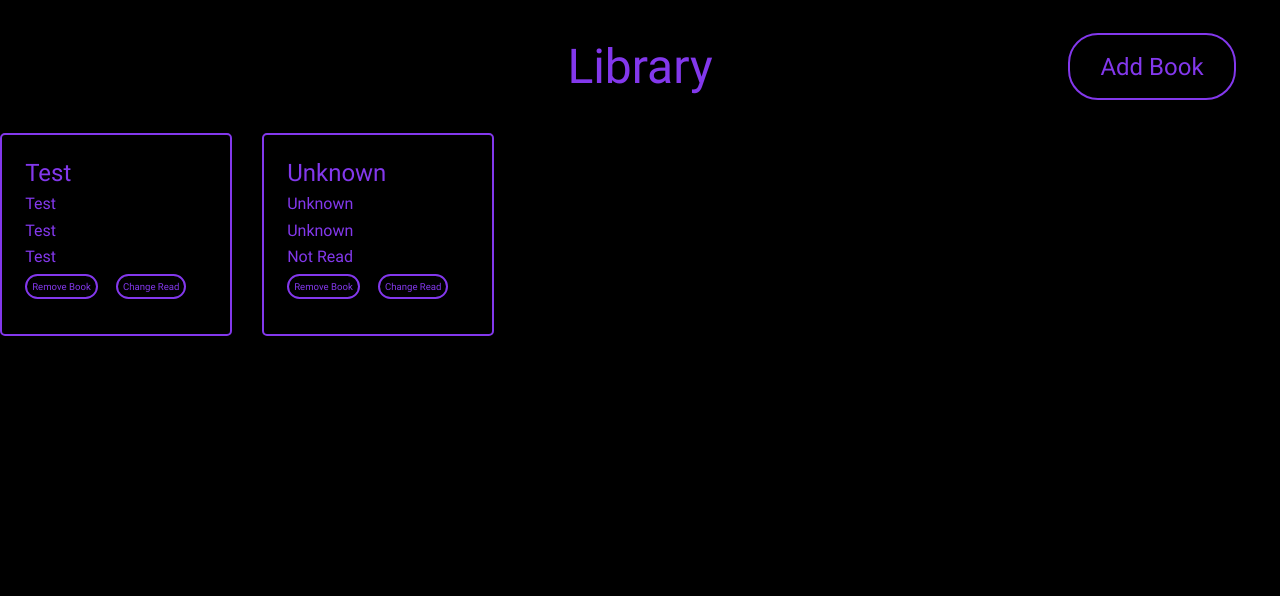
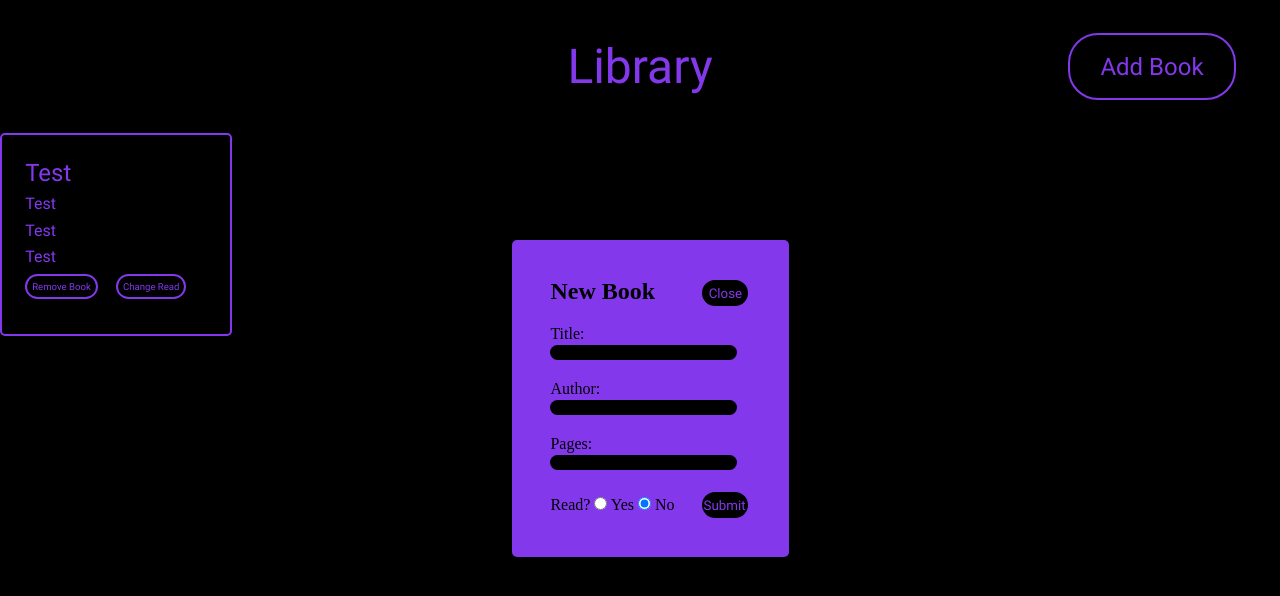
Before and after one commit to sigmu92/library, a plain HTML site: page index.html in a window 1280 px wide. Drawn offline with Linux system fonts and the light colour scheme.

Commit message:
Add HTML for entering a new book info

```diff
--- a/index.html
+++ b/index.html
@@ -22,8 +22,28 @@
                 <button class="card-button" id="remove">Remove Book</button>
                 <button class="card-button" id="change">Change Read</button>
             </div>
+        </div>
+    </div>
+    <div class="popup">
+        <div class="pop-header">
+            <h2>New Book</h2>
+            <button id = "close">Close</button>
+        </div>
 
-        </div>
+        <form action="#">
+            <label for="title">Title:</label>
+            <input type="text" name="title" id="title">
+            <label for="author">Author:</label>
+            <input type="text" name="author" id="author">
+            <label for="pages">Pages:</label>
+            <input type="text" name="pages" id="pages">
+            <label for="read">Read?</label>
+            <input type="radio" name="read" id="yes" value="yes">
+            <label for="yes">Yes</label>
+            <input type="radio" name="read" id="no" value ='no' checked='true'>
+            <label for="no">No</label>
+            <button type="submit" id="submit">Submit</button>
+        </form>
     </div>
 </body>
 <script src="javascript.js"></script>
--- a/javascript.js
+++ b/javascript.js
@@ -5,11 +5,11 @@ let myLibrary = [];
  * @constructor
  * @param {string} title - title of the book
  * @param {string} author - author of the book
- * @param {BigInteger} pages - number of pages
+ * @param {string} pages - number of pages
  * @param {boolean} read - read or not
  * @param {BigInteger} id - id of the book
  */
-function Book(title = 'Unknown', author = 'Unknown', pages = 0, read = false, id = myLibrary.length) {
+function Book(title = 'Unknown', author = 'Unknown', pages = '0', read = false, id = myLibrary.length) {
   this.title = title;
   this.author = author;
   this.pages = pages;
@@ -39,25 +39,30 @@ function addBookToLibrary() {
   console.log('hi')
 }
 
+
 const addBook = document.getElementById('add');
 addBook.addEventListener("click", addBookToLibrary)
 
-
+function createCard(book) {
   const newCard = document.createElement("div");
   newCard.classList.add('book-card')
-newCard.id = '1';
+  newCard.id = book.id;
   const newTitle = document.createElement('div');
   newTitle.classList.add('title')
-newTitle.textContent = "Unknown"
+  newTitle.textContent = book.title;
   const newAuthor = document.createElement('div');
   newAuthor.classList.add('author')
-newAuthor.textContent = "Unknown"
+  newAuthor.textContent = book.author
   const newPages = document.createElement('div');
   newPages.classList.add('pages')
-newPages.textContent = "Unknown"
+  newPages.textContent = book.pages
   const newRead = document.createElement('div');
   newRead.classList.add('read')
+  if (book.read) {
+    newRead.textContent = "Read"
+  } else {
     newRead.textContent = "Not Read"
+  }
   const newButtons = document.createElement('div')
   newButtons.classList.add('buttons')
   const remove = document.createElement('button');
@@ -81,3 +86,5 @@ newCard.appendChild(newButtons)
 
   const mainPage = document.getElementsByClassName("main")[0]
   mainPage.appendChild(newCard)
+
+}
--- a/style.css
+++ b/style.css
@@ -107,3 +107,65 @@ button:active {
   font-size: .6rem;
   padding: 5px 5px;
 }
+
+
+.popup {
+  display: block;
+  position: absolute;
+  top: 30%;
+  left:40%;
+  height: 240px;
+  width: 200px;
+  border: 2px solid var(--font-color);
+  background-color: var(--font-color);
+  color: var(--background-color);
+  padding: 3%;
+  border-style: none;
+  border-radius: 5px;
+}
+
+h2 {
+  margin-bottom: 20px;
+}
+
+input{
+  margin-bottom: 20px;
+  border-style: none;
+  border-radius: 20px;
+  background-color: var(--background-color);
+  color: var(--font-color);
+  padding-left: 10px;
+}
+
+
+
+
+
+input:focus{
+  border-style: none;
+  outline-style: none;
+}
+
+.pop-header {
+  display: flex;
+  justify-content: space-between;
+}
+
+#close {
+  height: 30px;
+  width: 50px;
+}
+
+#close:active {
+  border: 2px solid var(--background-color);
+}
+
+#submit{
+  height: 30px;
+  width: 50px;
+  margin-left: 21px;
+}
+
+#submit:active {
+  border: 2px solid var(--background-color);
+}
```
Lines whose indentation alone changed are shown as unchanged.
